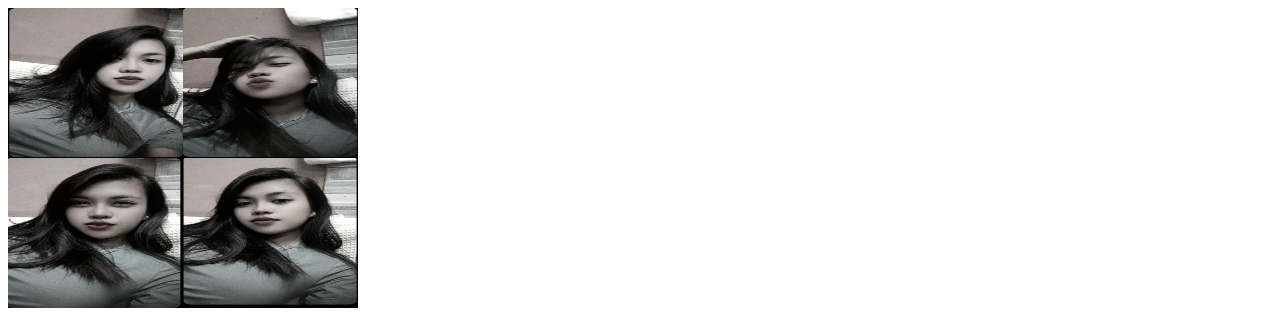
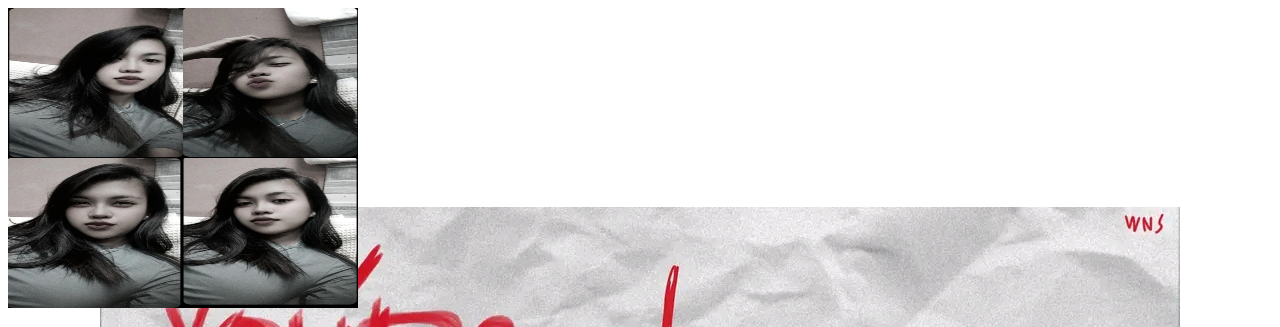
Before and after one commit to marj1003/marj, a plain HTML site: page index.html in a window 1280 px wide. Shown: the top 327 px of the page. Drawn offline with Linux system fonts and the light colour scheme.

Commit message:
Update index.html

```diff
--- a/index.html
+++ b/index.html
@@ -6,7 +6,7 @@
     <title>My Resume</title>
     <style>
         body {
-         background-image: url(' .jpeg');
+         background-image: url(' 1742660402882.jpg');
             backgroud-size: cover;
             background-repeat: no-repeat;
             background-position: center;
```
